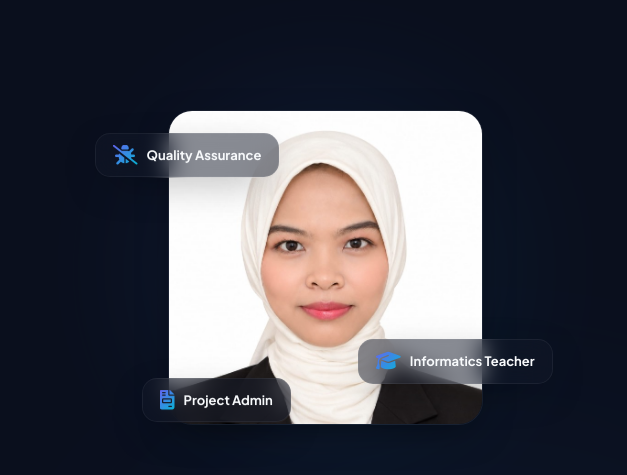
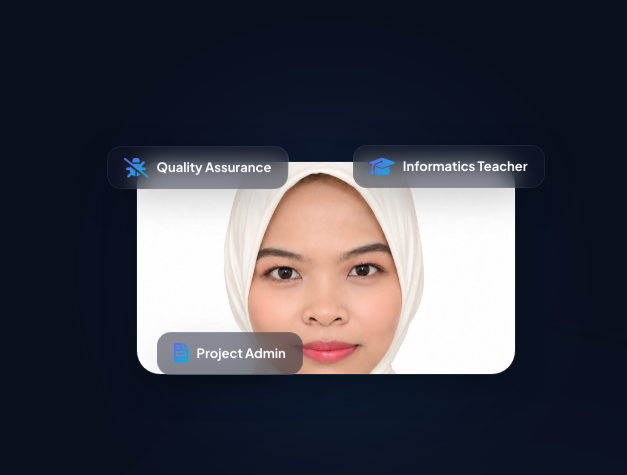
Before and after one commit to pujaptri/PujaVerse, a plain HTML site: page index.html in a window 1280 px wide. Shown: the part 167-642 px from the top of the page, 653-1280 px from the left. Drawn offline with nearby package versions, Linux system fonts and the light colour scheme.

Commit message:
Test 16:9 aspect ratio for hero image

```diff
--- a/style.css
+++ b/style.css
@@ -469,8 +469,8 @@ nav a.active::after {
 
 .hero-image {
   width: 100%;
-  max-width: 315px;
-  aspect-ratio: 1 / 1;
+  max-width: 380px;
+  aspect-ratio: 16 / 9;
   border-radius: 24px;
   overflow: hidden;
   box-shadow: var(--card-shadow);
@@ -483,7 +483,7 @@ nav a.active::after {
   height: 100%;
   display: block;
   object-fit: cover;
-  object-position: center 20%;
+  object-position: center 25%;
   transition: var(--transition-smooth);
 }
 
@@ -497,32 +497,32 @@ nav a.active::after {
   background: var(--glass-bg);
   backdrop-filter: blur(12px);
   border: 1px solid var(--glass-border);
-  padding: 11px 17px;
-  border-radius: 15px;
-  display: flex;
-  align-items: center;
-  gap: 9px;
-  font-size: 14px;
+  padding: 10px 16px;
+  border-radius: 14px;
+  display: flex;
+  align-items: center;
+  gap: 8px;
+  font-size: 13.5px;
   box-shadow: var(--card-shadow);
   pointer-events: none;
   animation: float 6s ease-in-out infinite;
 }
 
 .badge-1 {
-  top: 8%;
-  left: -32px;
+  top: -12px;
+  left: -20px;
   animation-delay: 0s;
 }
 
 .badge-2 {
-  bottom: 12%;
-  right: -28px;
+  top: -12px;
+  right: -20px;
   animation-delay: 2s;
 }
 
 .badge-3 {
-  bottom: -12px;
-  left: 15px;
+  bottom: -15px;
+  left: 30px;
   animation-delay: 4s;
 }
 
```
